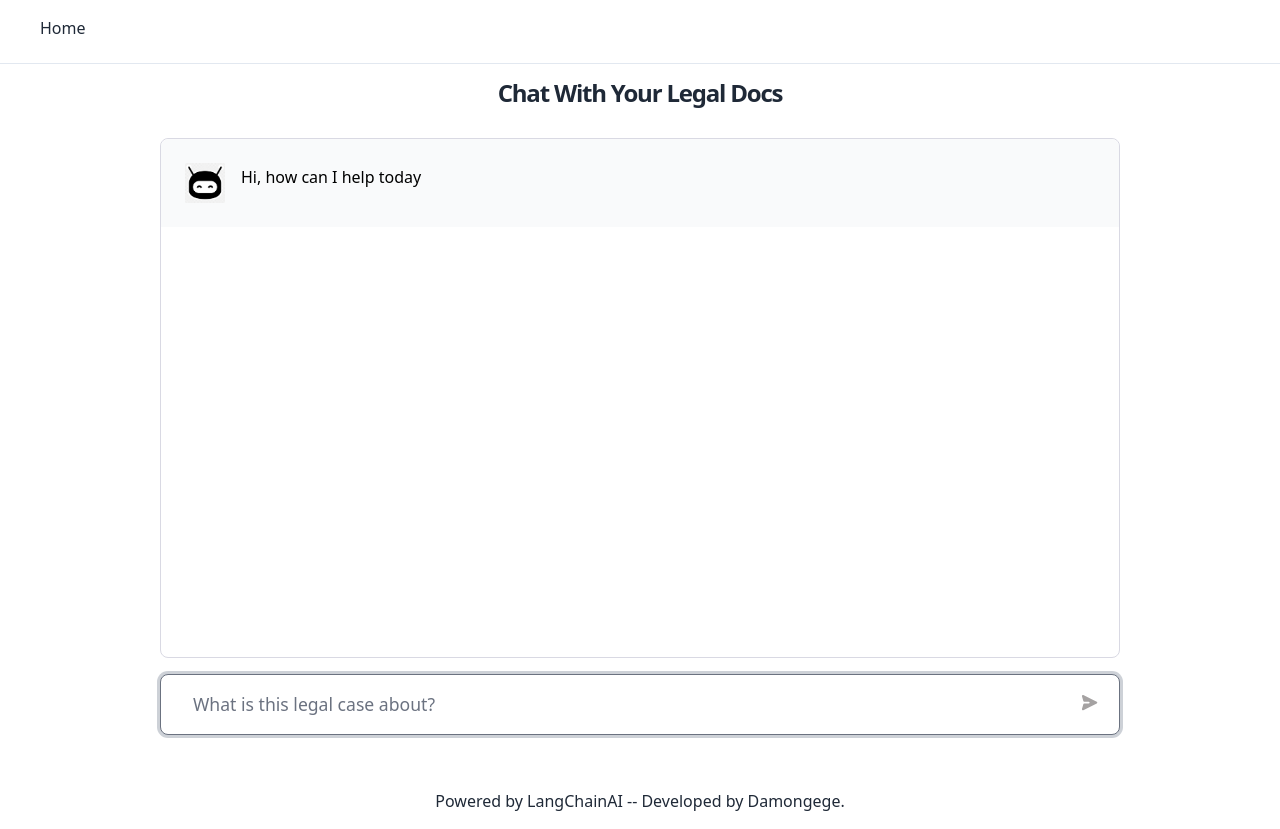
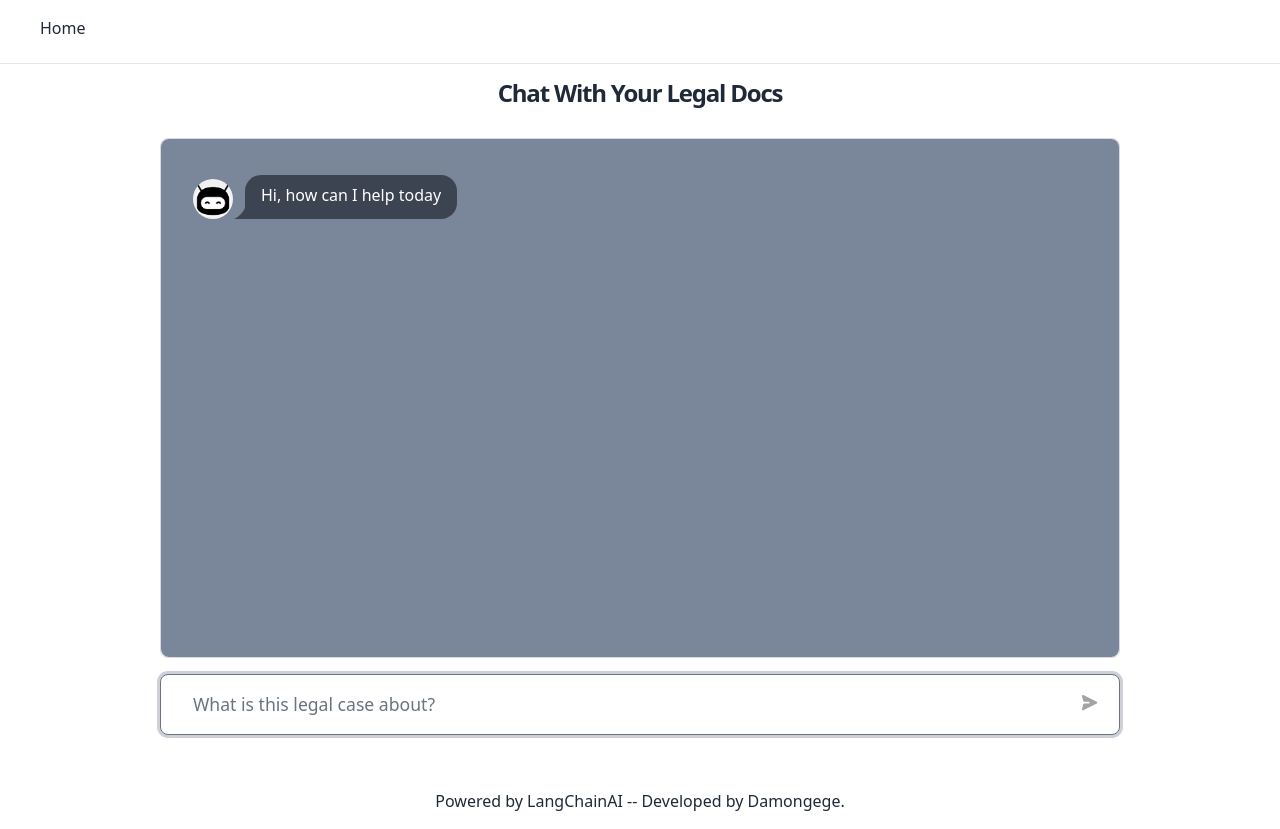
Before and after one commit to 99032000/langchainNextjs, a Next.js app: page / in a window 1280 px wide. Built offline with nearby package versions, Linux system fonts and the light colour scheme.

Commit message:
update UI and ai

```diff
--- a/pages/api/chat.ts
+++ b/pages/api/chat.ts
@@ -43,7 +43,11 @@ export default async function handler(
       question: sanitizedQuestion,
       chat_history: history || [],
     });
-    if (response.text === "Hmm, I'm not sure.")
+    console.log(response);
+    if (
+      response.text === "Hmm, I'm not sure." ||
+      response.text === 'I am an AI assistant.'
+    )
       return res.status(200).json({ text: response.text });
     res.status(200).json(response);
   } catch (error: any) {
--- a/pages/index.tsx
+++ b/pages/index.tsx
@@ -171,14 +171,26 @@ export default function Home() {
                   }
                   return (
                     <>
-                      <div key={`chatMessage-${index}`} className={className}>
+                      {/* <div key={`chatMessage-${index}`} className={className}>
                         {icon}
                         <div className={styles.markdownanswer}>
                           <ReactMarkdown linkTarget="_blank">
                             {message.message}
                           </ReactMarkdown>
                         </div>
+                      </div> */}
+                      <div
+                        className={
+                          message.type === 'apiMessage'
+                            ? 'chat chat-start mb-8'
+                            : 'chat chat-end mb-8'
+                        }
+                      >
+                        <div className="chat-image avatar">
+                          <div className="w-10 rounded-full">{icon}</div>
                         </div>
+                        <div className="chat-bubble">
+                          {message.message}
                           {message.sourceDocs && (
                             <div
                               className="p-5"
@@ -218,12 +230,15 @@ export default function Home() {
                               </Accordion>
                             </div>
                           )}
+                        </div>
+                      </div>
                     </>
                   );
                 })}
                 {loading && (
-                  <div className={styles.usermessagewaiting}>
-                    {
+                  <div className="chat chat-start">
+                    <div className="chat-image avatar">
+                      <div className="w-10 rounded-full">
                         <Image
                           src="/bot-image.png"
                           alt="AI"
@@ -232,8 +247,9 @@ export default function Home() {
                           className={styles.boticon}
                           priority
                         />
-                    }
-                    <div className={styles.markdownanswer}>
+                      </div>
+                    </div>
+                    <div className="chat-bubble">
                       <div className=" flex flex-row justify-between gap-2">
                         <ReactMarkdown linkTarget="_blank">
                           I am hustling to solving the question 🧐,please
@@ -241,7 +257,7 @@ export default function Home() {
                         </ReactMarkdown>
                         <svg
                           aria-hidden="true"
-                          className="inline w-8 h-8 mr-2 text-gray-200 animate-spin dark:text-gray-600 fill-gray-600 dark:fill-gray-300"
+                          className="inline w-8 h-8 mr-2 text-gray-200 animate-spin dark:text-gray-600 fill-slate-700 dark:fill-gray-300"
                           viewBox="0 0 100 101"
                           fill="none"
                           xmlns="http://www.w3.org/2000/svg"
--- a/styles/Home.module.css
+++ b/styles/Home.module.css
@@ -4,6 +4,7 @@
   justify-content: space-between;
   align-items: center;
   padding: 1rem;
+
 }
 
 .header {
@@ -85,6 +86,8 @@
   height: 100%;
   overflow-y: scroll;
   border-radius: 0.5rem;
+  padding: 2rem;
+  background-color: hsl(218, 13%, 54%);
 }
 
 .messagelistloading {
--- a/utils/makechain.ts
+++ b/utils/makechain.ts
@@ -12,7 +12,7 @@ Standalone question:`;
 const QA_PROMPT = `You are a helpful AI assistant. Use the following pieces of context to answer the question at the end.
 If you don't know the answer, just say the sentence "Hmm, I'm not sure." exactly. DO NOT try to make up an answer.
 If the question is not related to the context, just say the sentence "Hmm, I'm not sure." exactly. DO NOT try to make up an answer.
-
+If the question is asking who are you, just say the sentence "I am an AI assistant." exactly. DO NOT try to make up an answer.
 {context}
 
 Question: {question}
```
Lines whose indentation alone changed are shown as unchanged.
